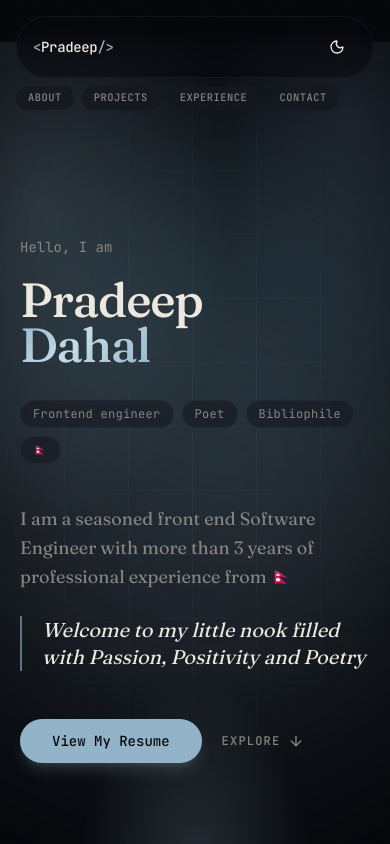
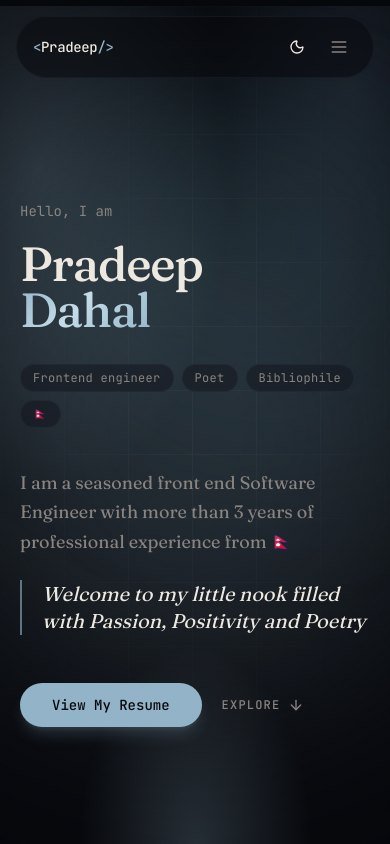
Before and after one commit to dhlpradip/portfolio, a Next.js app: page / in a window 390 px wide. Shown: the top 844 px of the page. Built offline with nearby package versions, Linux system fonts and the light colour scheme.

Commit message:
Replace mobile nav chips with animated hamburger menu panel

```diff
--- a/components/site/navbar.tsx
+++ b/components/site/navbar.tsx
@@ -1,7 +1,10 @@
 "use client";
 
+import { useEffect, useState } from "react";
 import Link from "next/link";
 import { usePathname } from "next/navigation";
+import { AnimatePresence, motion } from "framer-motion";
+import { Menu, X } from "lucide-react";
 import {
   AiFillGitlab,
   AiOutlineGithub,
@@ -40,6 +43,20 @@ const iconMap = {
 
 export function Navbar() {
   const pathname = usePathname();
+  const [open, setOpen] = useState(false);
+
+  useEffect(() => {
+    setOpen(false);
+  }, [pathname]);
+
+  useEffect(() => {
+    if (!open) return;
+    const onKeyDown = (e: KeyboardEvent) => {
+      if (e.key === "Escape") setOpen(false);
+    };
+    window.addEventListener("keydown", onKeyDown);
+    return () => window.removeEventListener("keydown", onKeyDown);
+  }, [open]);
 
   return (
     <TooltipProvider delayDuration={200}>
@@ -72,7 +89,7 @@ export function Navbar() {
           </div>
 
           <div className="flex items-center gap-1">
-            <div className="hidden items-center sm:flex">
+            <div className="hidden items-center md:flex">
               {siteData.socials.map((social) => {
                 const Icon = iconMap[social.icon];
                 return (
@@ -94,25 +111,64 @@ export function Navbar() {
               })}
             </div>
             <ThemeToggle />
+            <button
+              type="button"
+              onClick={() => setOpen((v) => !v)}
+              aria-expanded={open}
+              aria-label={open ? "Close menu" : "Open menu"}
+              className="rounded-full p-2 text-muted-foreground transition-colors hover:text-foreground md:hidden"
+            >
+              {open ? <X className="h-5 w-5" /> : <Menu className="h-5 w-5" />}
+            </button>
           </div>
         </nav>
 
-        <div className="mx-auto mt-2 flex max-w-7xl gap-2 overflow-x-auto pb-1 md:hidden">
+        <AnimatePresence>
+          {open && (
+            <motion.div
+              initial={{ opacity: 0, y: -8, scale: 0.98 }}
+              animate={{ opacity: 1, y: 0, scale: 1 }}
+              exit={{ opacity: 0, y: -8, scale: 0.98 }}
+              transition={{ duration: 0.18, ease: "easeOut" }}
+              className="absolute inset-x-4 top-full mt-2 origin-top rounded-3xl border border-border/40 bg-background/85 p-2 shadow-xl backdrop-blur-xl md:hidden"
+            >
+              <div className="flex flex-col">
                 {navLinks.map((link) => (
                   <Link
                     key={link.href}
                     href={link.href}
+                    onClick={() => setOpen(false)}
                     className={cn(
-                "whitespace-nowrap rounded-full px-3 py-1 font-mono text-[0.65rem] font-medium uppercase tracking-wider",
+                      "rounded-2xl px-4 py-3 font-mono text-xs font-medium uppercase tracking-wider transition-colors",
                       pathname === link.href
                         ? "bg-primary text-primary-foreground"
-                  : "bg-secondary/80 text-muted-foreground"
+                        : "text-muted-foreground hover:bg-secondary/80 hover:text-foreground"
                     )}
                   >
                     {link.label}
                   </Link>
                 ))}
               </div>
+              <div className="mt-1 flex items-center justify-center gap-2 border-t border-border/40 pt-2">
+                {siteData.socials.map((social) => {
+                  const Icon = iconMap[social.icon];
+                  return (
+                    <a
+                      key={social.name}
+                      href={social.href}
+                      target="_blank"
+                      rel="noopener noreferrer"
+                      className="rounded-full p-2.5 text-muted-foreground transition-colors hover:text-primary"
+                      aria-label={social.name}
+                    >
+                      <Icon className="h-4 w-4" />
+                    </a>
+                  );
+                })}
+              </div>
+            </motion.div>
+          )}
+        </AnimatePresence>
       </header>
     </TooltipProvider>
   );
```
Lines whose indentation alone changed are shown as unchanged.
